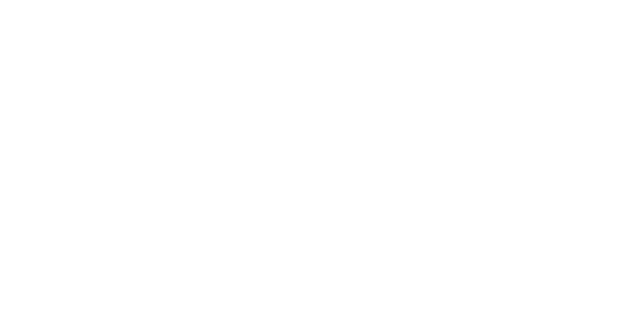
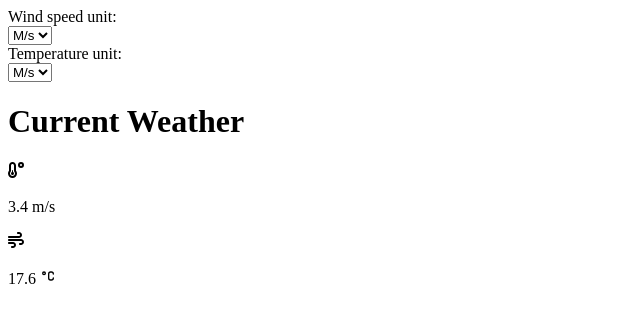
Before and after one commit to IrynaKr1/react-weather, a React (Vite) app: page / in a window 1280 px wide. Shown: the top 322 px of the page, without its empty margins (0-640 px from the left). Built offline with nearby package versions, Linux system fonts and the light colour scheme.

Commit message:
Add static html without styling

```diff
--- a/package.json
+++ b/package.json
@@ -11,7 +11,8 @@
   },
   "dependencies": {
     "react": "^19.1.1",
-    "react-dom": "^19.1.1"
+    "react-dom": "^19.1.1",
+    "react-icons": "^5.5.0"
   },
   "devDependencies": {
     "@eslint/js": "^9.36.0",
@@ -22,6 +23,7 @@
     "eslint-plugin-react-hooks": "^5.2.0",
     "eslint-plugin-react-refresh": "^0.4.22",
     "globals": "^16.4.0",
+    "saas": "^1.0.0",
     "vite": "^7.1.7"
   }
 }
--- a/src/App.jsx
+++ b/src/App.jsx
@@ -1,12 +1,12 @@
-import { useState } from 'react'
-import './App.css'
+import './App.css';
+import CurrentWeather from './components/CurrentWeather';
 
 function App() {
-
   return (
     <>
+      <CurrentWeather />
     </>
-  )
+  );
 }
 
-export default App
+export default App;
--- /dev/null
+++ b/src/components/CurrentWeather/index.jsx
@@ -0,0 +1,17 @@
+import DropdownMenuSection from '../DropdownMenuSection';
+import WeatherDisplay from '../WeatherDisplay';
+
+function CurrentWeather() {
+  return (
+    <>
+      <div>
+        <DropdownMenuSection />
+      </div>
+      <div>
+        <WeatherDisplay />
+      </div>
+    </>
+  );
+}
+
+export default CurrentWeather;
--- /dev/null
+++ b/src/components/DropdownMenu/index.jsx
@@ -0,0 +1,9 @@
+function DropSection() {
+  return (
+    <select>
+      <option>M/s</option>
+    </select>
+  );
+}
+
+export default DropSection;
--- /dev/null
+++ b/src/components/DropdownMenuSection/index.jsx
@@ -0,0 +1,18 @@
+import DropSection from '../DropdownMenu';
+
+function DropdownMenuSection() {
+  return (
+    <>
+      <div className='windSpeed'>
+        <div>Wind speed unit: </div>
+        <DropSection />
+      </div>
+      <div className='tUnit'>
+        <div>Temperature unit: </div>
+        <DropSection />
+      </div>
+    </>
+  );
+}
+
+export default DropdownMenuSection;
--- /dev/null
+++ b/src/components/WeatherDisplay/index.jsx
@@ -0,0 +1,18 @@
+import { FaTemperatureLow, FaWind } from 'react-icons/fa6';
+import { TbTemperatureCelsius } from 'react-icons/tb';
+
+function WeatherDisplay() {
+  return (
+    <>
+      <h1>Current Weather</h1>
+      <FaTemperatureLow />
+      <p>3.4 m/s</p>
+      <FaWind />
+      <p>
+        17.6 <TbTemperatureCelsius />
+      </p>
+    </>
+  );
+}
+
+export default WeatherDisplay;
```
Also changed, not shown: src/components/CurrentWeather/CurrentWeather.module.scss (added), src/components/DropdownMenu/DropdownMenu.module.scss (added), src/components/DropdownMenuSection/DropdownmenuSection.module.scss (added), src/components/WeatherDisplay/WeatherDisplay.module.scss (added), 1 other file (tests, documents, lock files or other folders).
